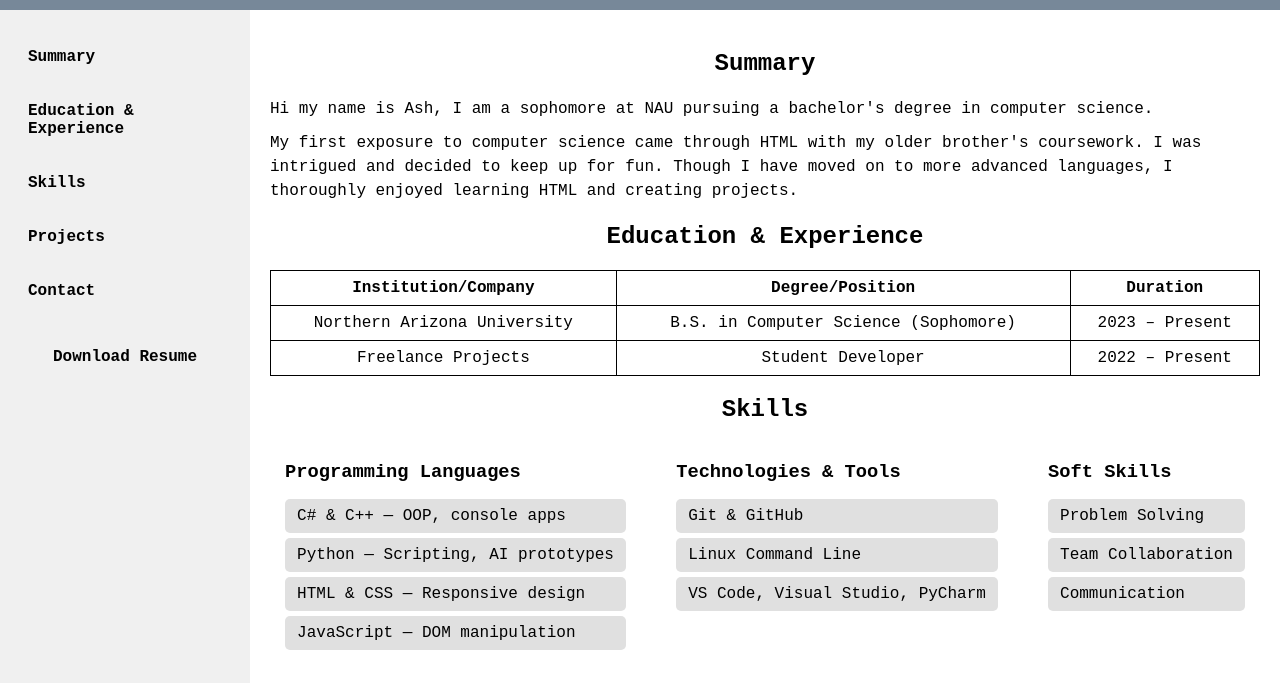
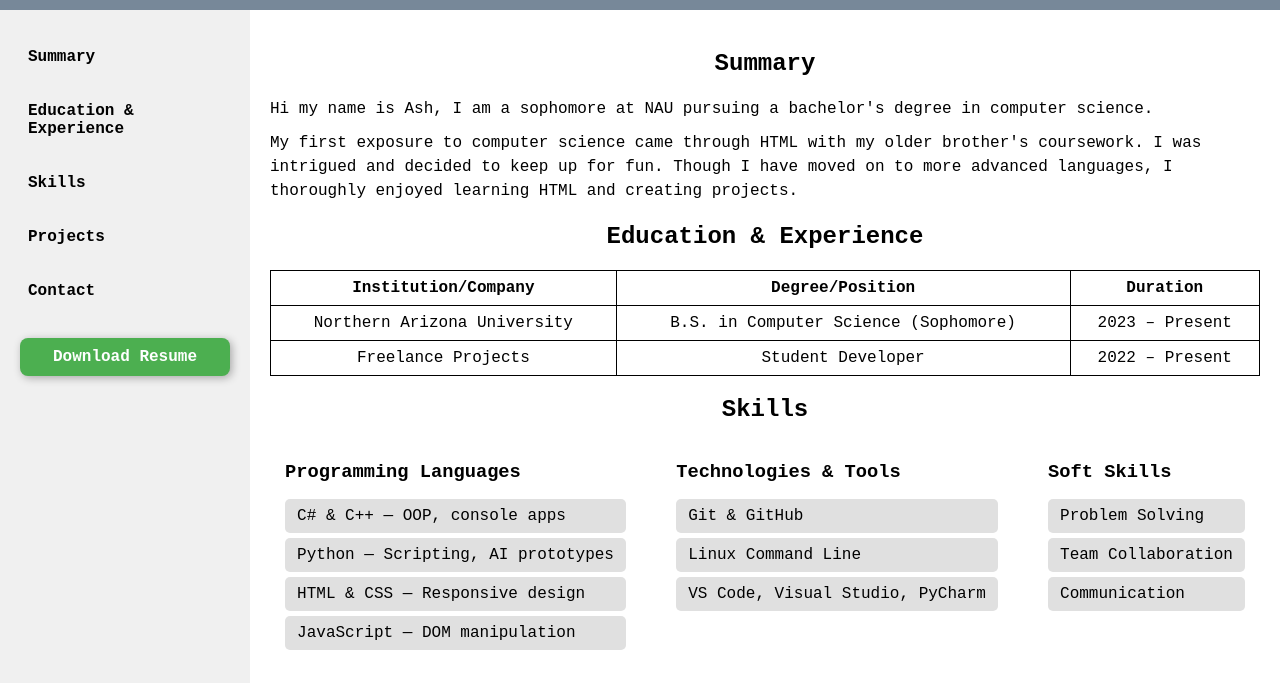
Before and after one commit to cek273-lang/212-Homework-Assignment-1, a plain HTML site: page index.html in a window 1280 px wide. Shown: the part 90-773 px from the top of the page. Drawn offline with Linux system fonts and the light colour scheme.

Commit message:
Homework 3

```diff
--- a/style.css
+++ b/style.css
@@ -154,4 +154,16 @@ th, td {
     margin: 20px 0;
     padding: 10px;
     text-align: center;
-    background-color: #4C
+    background-color: #4CAF50;
+    color: white;
+    border-radius: 8px;
+    text-decoration: none;
+    font-weight: bold;
+    box-shadow: 2px 2px 8px rgba(0,0,0,0.3);
+    transition: background-color 0.3s, transform 0.2s;
+}
+
+.download-resume:hover {
+    background-color: #45a049;
+    transform: scale(1.05);
+}
```
